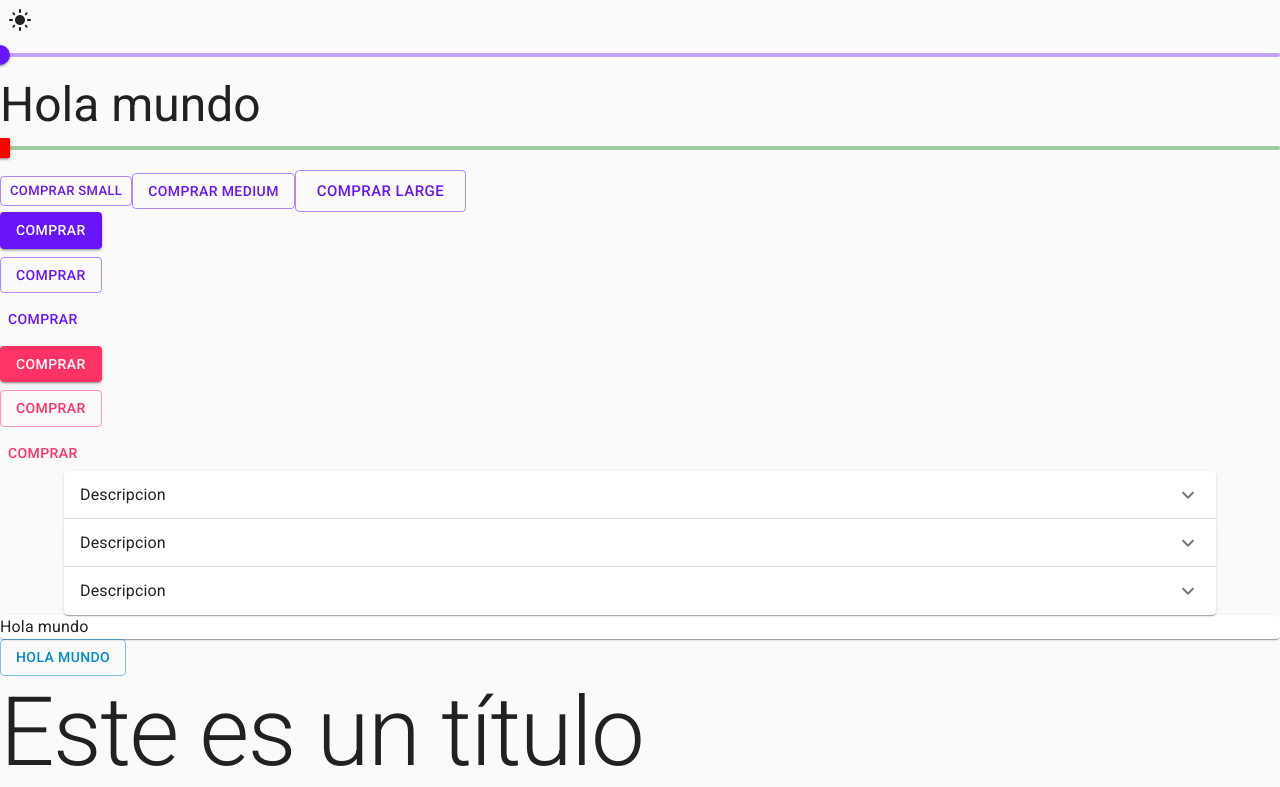
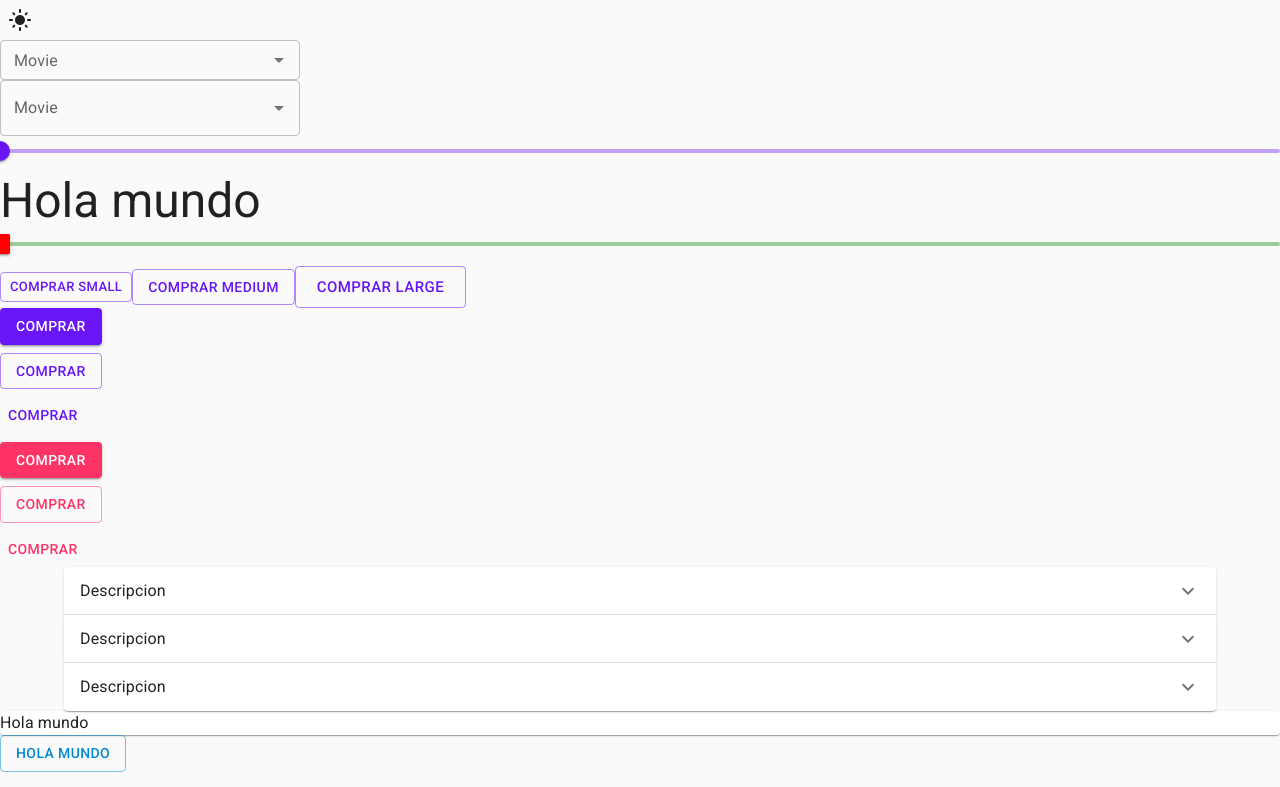
Before and after one commit to jaenfigueroa/poc_mui, a React (Vite) app: page / in a window 1280 px wide. Shown: the top 787 px of the page. Built offline with nearby package versions, Linux system fonts and the light colour scheme.

Commit message:
chore: add TextField small and typed Theme

```diff
--- a/src/App.tsx
+++ b/src/App.tsx
@@ -2,11 +2,13 @@ import {
   Accordion,
   AccordionDetails,
   AccordionSummary,
+  Autocomplete,
   Box,
   Button,
   Container,
   Paper,
   Slider,
+  TextField,
   Typography,
 } from '@mui/material'
 import ExpandMoreIcon from '@mui/icons-material/ExpandMore'
@@ -18,6 +20,22 @@ const App = () => {
     <>
       {/* TOOGLE PARA CAMBIAR DE TEMAS */}
       <ToogleTheme />
+      <Autocomplete
+        disablePortal
+        id='combo-box-demo'
+        options={['vaca', 'cerdo', 'caballo']}
+        sx={{ width: 300 }}
+        renderInput={(params) => <TextField {...params} label='Movie' />}
+        size='small'
+      />
+      <Autocomplete
+        disablePortal
+        id='combo-box-demo'
+        options={['vaca', 'cerdo', 'caballo']}
+        sx={{ width: 300 }}
+        renderInput={(params) => <TextField {...params} label='Movie' />}
+        size='medium'
+      />
       <SliderCustom />
       <Typography variant='h3' component='h3'>
         Hola mundo
--- a/src/theme/themes.tsx
+++ b/src/theme/themes.tsx
@@ -1,4 +1,4 @@
-import { PaletteColorOptions, createTheme, responsiveFontSizes } from '@mui/material'
+import { PaletteColorOptions, Theme, createTheme, responsiveFontSizes } from '@mui/material'
 
 const PRIMARY_COLORS: PaletteColorOptions = {
   main: '#6816f7',
@@ -35,7 +35,7 @@ const SECONDARY_COLORS: PaletteColorOptions = {
 }
 
 // TEMA CLARO CON FUENTE RESPONSIVE
-export const THEME_LIGHT = responsiveFontSizes(
+export const THEME_LIGHT: Theme = responsiveFontSizes(
   createTheme({
     palette: {
       mode: 'light',
@@ -74,7 +74,7 @@ export const THEME_LIGHT = responsiveFontSizes(
 )
 
 // TEMA OSCURO HEREDANDO FUENTE RESPONSIVE
-export const THEME_DARK = createTheme({
+export const THEME_DARK: Theme = createTheme({
   ...THEME_LIGHT,
   palette: {
     mode: 'dark',
```
